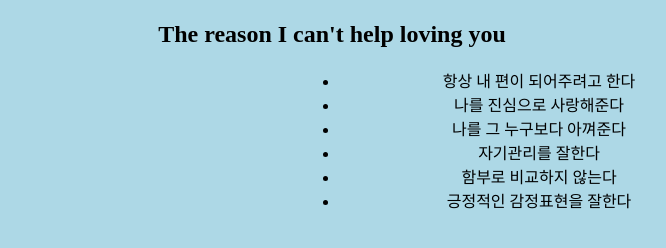
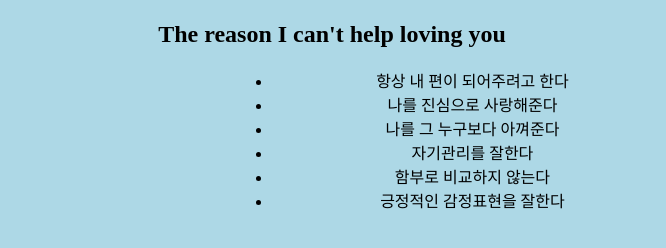
Before and after one commit to s21versurfer/SungbeanProject, a plain HTML site: page index.html in a window 1280 px wide. Shown: the part 542-790 px from the top of the page, without its empty margins (308-974 px from the left). Drawn offline with Linux system fonts and the light colour scheme.

Commit message:
ul edit2

```diff
--- a/index.css
+++ b/index.css
@@ -20,7 +20,7 @@ ul{
 .ul{
     width: 400px;
     text-align: center;
-    margin-left: 36%;
+    margin-left: 32%;
 
 }
 li{
```
